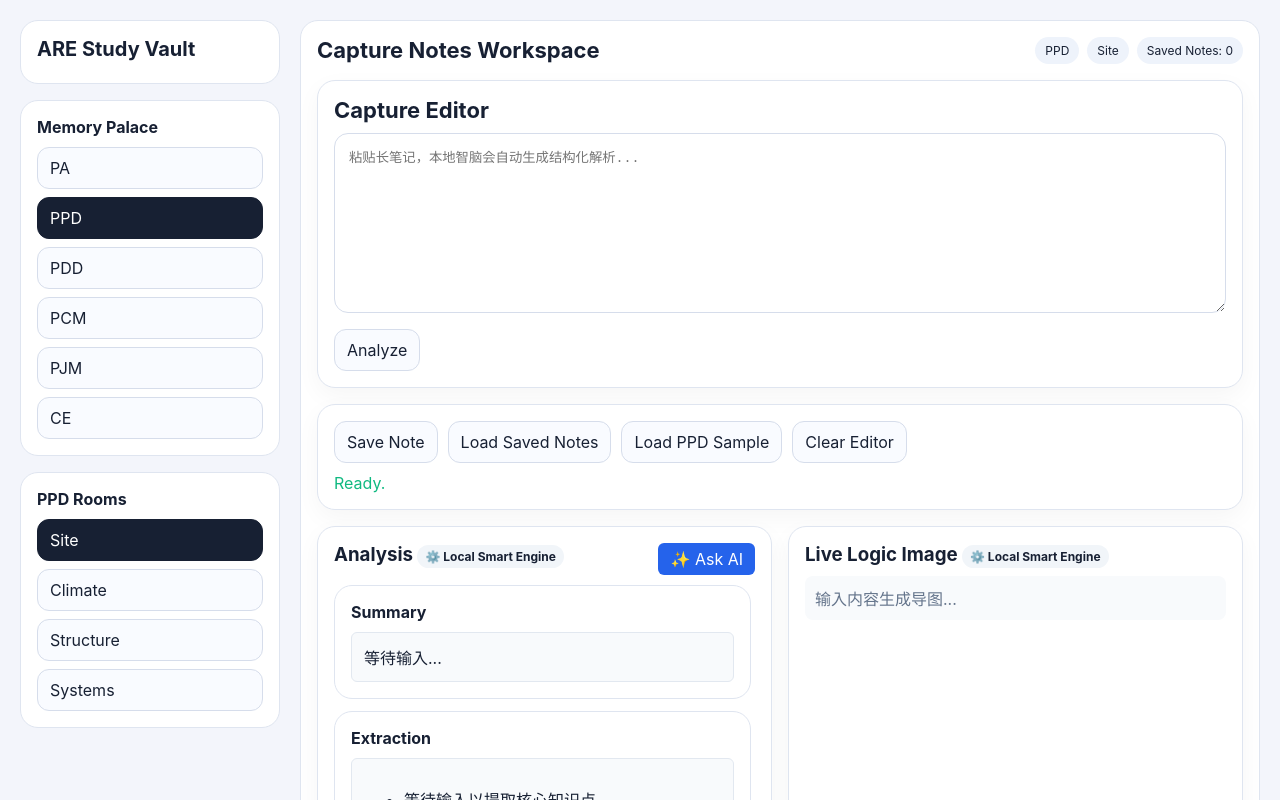
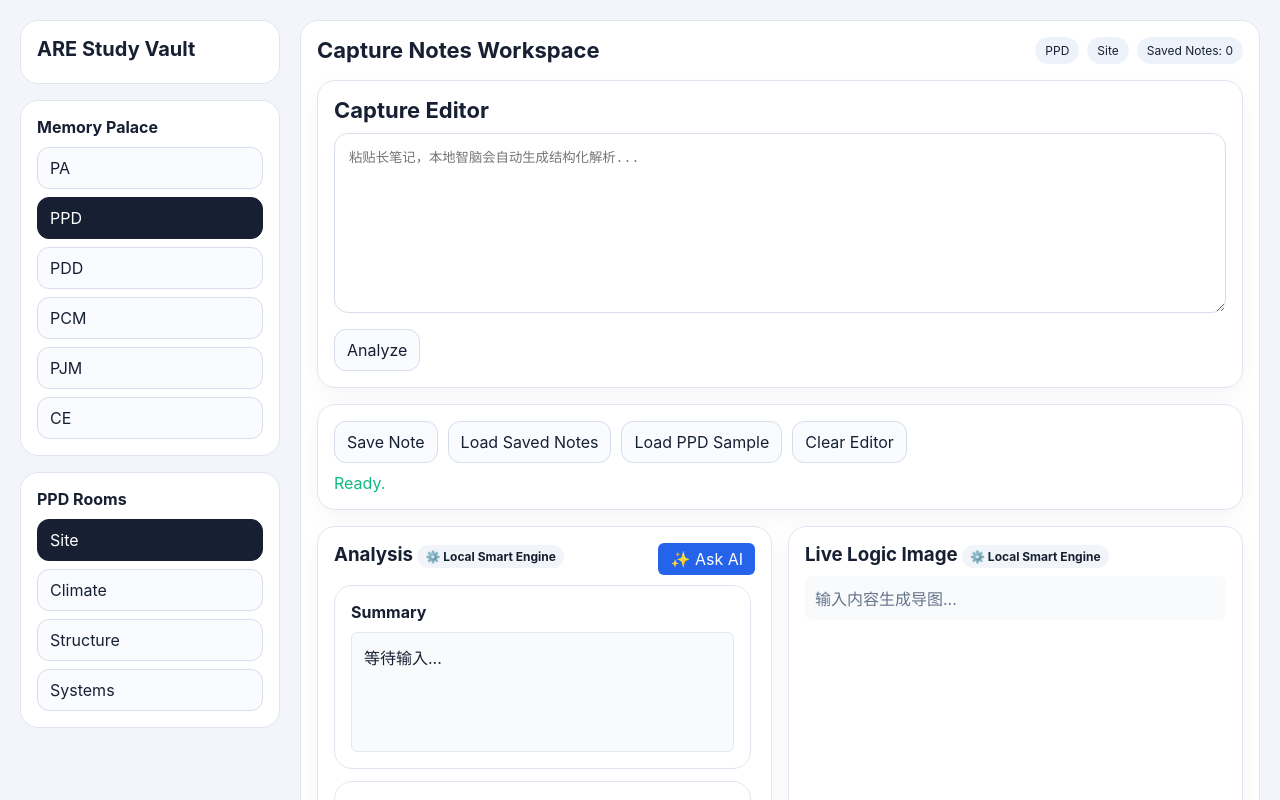
Before and after one commit to lishixin1995/ARE-study, a React (Vite) app: page / in a window 1280 px wide. Shown: the top 800 px of the page. Built offline with nearby package versions, Linux system fonts and the light colour scheme; the HTML template or start-up script is replaced by a standard one.

Commit message:
Update App.jsx

```diff
--- a/src/App.jsx
+++ b/src/App.jsx
@@ -35,32 +35,45 @@ function capitalizeWords(text) {
 
 function smartSplit(text) {
   if (!text) return [];
-  const formatted = text.replace(/(\d+\.)/g, "| $1");
+  const formatted = text
+    .replace(/\r/g, " ")
+    .replace(/\n+/g, " ")
+    .replace(/(\d+\.)/g, "| $1");
   return formatted
-    .split(/[。！？;；|]/)
+    .split(/[。！？;；|.!?]/)
     .map(s => s.trim())
     .filter(s => s.length > 3);
 }
 
+function stripFillerPrefix(text) {
+  return (text || "")
+    .replace(/^let'?s\s+look\s+at\s+/i, "")
+    .replace(/^in\s+summary[:,]?\s*/i, "")
+    .trim();
+}
+
+function sentenceScore(sentence) {
+  const lower = sentence.toLowerCase();
+  let score = 0;
+  if (/(is|are|means|refers to|defined as)/.test(lower)) score += 3;
+  if (/(ratio|far|setback|yard|lot|design|zoning)/.test(lower)) score += 3;
+  if (/(however|but|must|needs to|required|typically)/.test(lower)) score += 2;
+  if (sentence.length > 180) score -= 2;
+  if (/^let'?s\s+look\s+at/i.test(lower)) score -= 3;
+  return score;
+}
+
 function buildCaptureSummary(text) {
   if (!text) return "等待输入...";
-  const lower = text.toLowerCase();
-  const topics = [];
-  if (lower.includes("system") || lower.includes("active") || lower.includes("passive")) {
-    topics.push("Building Systems (Active/Passive)");
-  }
-  if (lower.includes("climate") || lower.includes("hot") || lower.includes("cold")) {
-    topics.push("Climate Strategies");
-  }
-  if (lower.includes("solar") || lower.includes("sun") || lower.includes("daylight")) {
-    topics.push("Solar & Daylighting");
-  }
+  const frags = smartSplit(text).map(stripFillerPrefix);
+  if (!frags.length) return "无法生成摘要";
 
-  if (topics.length > 0) {
-    return `📝 核心考点探讨：${topics.join(" / ")}。主要记录了不同系统与自然气候条件下的建筑应对策略及优缺点。`;
-  }
-  const frags = smartSplit(text);
-  return frags.length > 0 ? frags[0] : "无法生成摘要";
+  const topSentences = [...frags]
+    .sort((a, b) => sentenceScore(b) - sentenceScore(a))
+    .slice(0, 3);
+
+  return topSentences.join(" ");
+
 }
 
 function buildCaptureExtraction(text) {
@@ -84,9 +97,9 @@ function buildCaptureExtraction(text) {
 function buildCaptureBulletPoints(text) {
   if (!text) return ["等待输入..."];
   const frags = smartSplit(text);
-  return frags
+  const cleaned = frags
     .map(f => {
-      let clean = f.replace(/^[1-9]\.\s*/, "");
+  let clean = stripFillerPrefix(f).replace(/^[1-9]\.\s*/, "");
       if (clean.includes(":") || clean.includes("：")) {
         const parts = clean.split(/[:：]/);
         return `${capitalizeWords(parts[0])}: ${parts[1]?.trim() || ""}`;
@@ -94,6 +107,9 @@ function buildCaptureBulletPoints(text) {
       return clean;
     })
     .filter(f => f.length > 5);
+
+  const unique = Array.from(new Set(cleaned));
+  return unique.slice(0, 8);
 }
 
 function buildCaptureLogicLinks(text) {
@@ -102,6 +118,31 @@ function buildCaptureLogicLinks(text) {
   const frags = smartSplit(text);
 
   frags.forEach(f => {
+        const clean = stripFillerPrefix(f);
+    const farMatch = clean.match(/far.*?(?:is|means|=)\s*(.*)/i);
+    if (farMatch) {
+      links.push(`[FAR] ➔ defines ➔ ${farMatch[1]}`);
+      return;
+    }
+
+    const wayMatch = clean.match(/to meet an? far of ([\d.]+).*?(build.*)/i);
+    if (wayMatch) {
+      links.push(`[FAR ${wayMatch[1]}] ➔ can be achieved by ➔ ${wayMatch[2]}`);
+      return;
+    }
+
+    const setbackMatch = clean.match(/setbacks?.*?(?:are|is)\s*(.*)/i);
+    if (setbackMatch) {
+      links.push(`[Setbacks] ➔ define ➔ ${setbackMatch[1]}`);
+      return;
+    }
+
+    const yardMatch = clean.match(/(front yard|side yards?|rear yard)/i);
+    if (yardMatch) {
+      links.push(`[Setback Types] ➔ include ➔ front / side / rear yard`);
+      return;
+    }
+
     if (f.includes(":") || f.includes("：")) {
       const pts = f.split(/[:：]/);
       links.push(`[${capitalizeWords(pts[0])}] ➔ ${pts[1]?.trim() || ""}`);
@@ -792,6 +833,12 @@ export default function App() {
     marginTop: "6px"
   };
 
+    const summaryScrollableStyle = {
+    ...scrollableStyle,
+    minHeight: "120px",
+    maxHeight: "140px"
+  };
+
   const captureAnalysisScrollStyle = {
     maxHeight: "600px",
     overflowY: "auto",
@@ -974,7 +1021,7 @@ export default function App() {
               <div style={captureAnalysisScrollStyle}>
                 <div className="subcard">
                   <div className="subcard-title">Summary</div>
-                  <div style={scrollableStyle}>{captureSummary}</div>
+                  <div style={summaryScrollableStyle}>{captureSummary}</div>
                 </div>
 
                 <div className="subcard">
```
